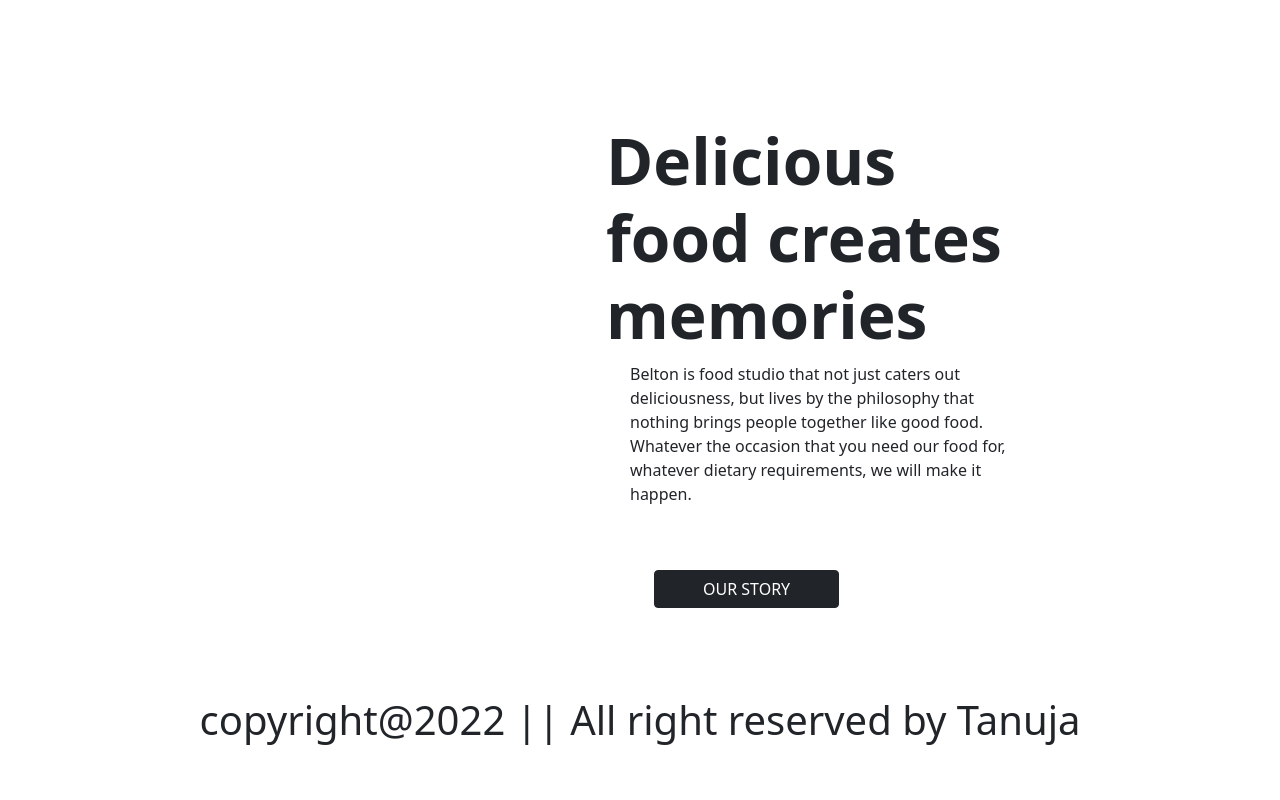
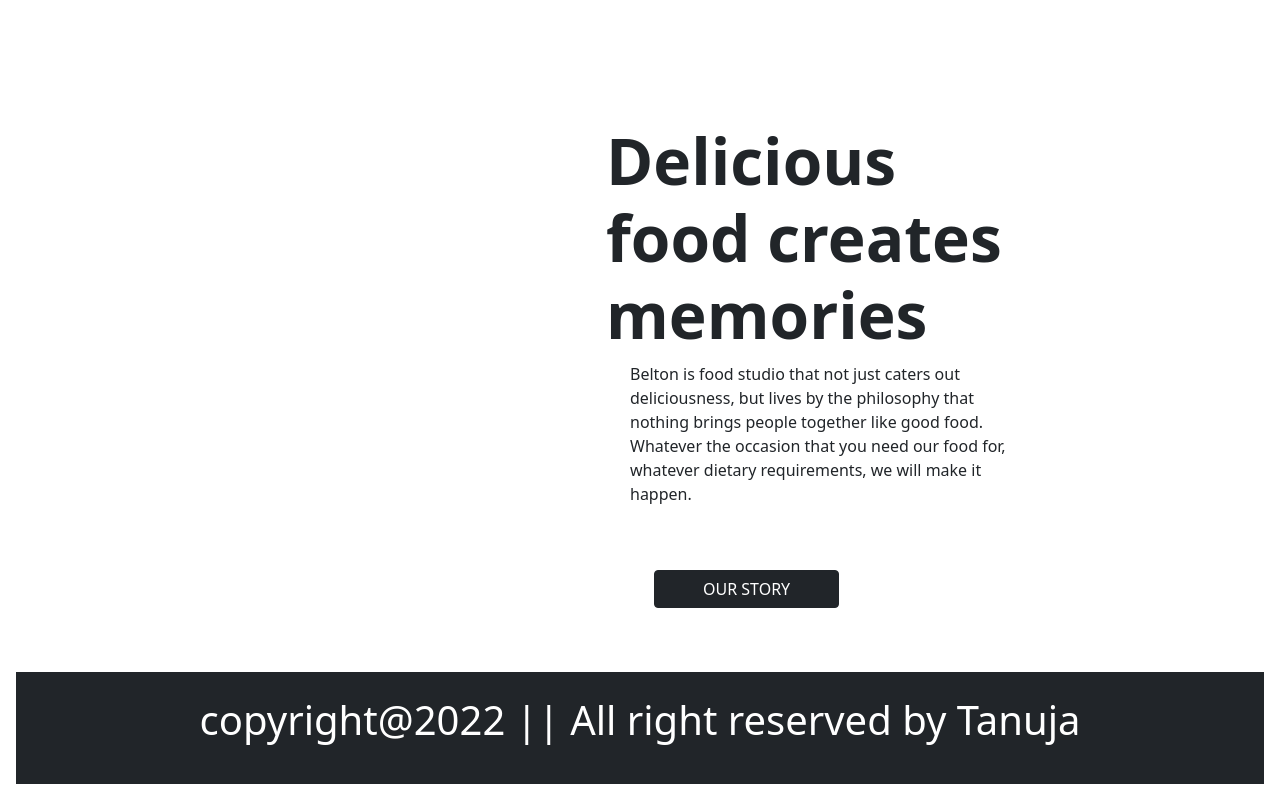
Before and after one commit to tanuja8/simplepage, a React (Create React App) app: page / in a window 1280 px wide. Shown: the part 766-1566 px from the top of the page. Built offline with nearby package versions, Linux system fonts and the light colour scheme.

Commit message:
fotter color changed

```diff
--- a/src/component/End.js
+++ b/src/component/End.js
@@ -2,7 +2,7 @@ import React from 'react'
 
 export default function End() {
   return (
-    <div className='py-4  text-center m-3'>
+    <div className='py-4 bg-dark text-center m-3 text-white'>
       <p className='display-6'>copyright@2022 || All right reserved by Tanuja</p>
     </div>
   )
```
